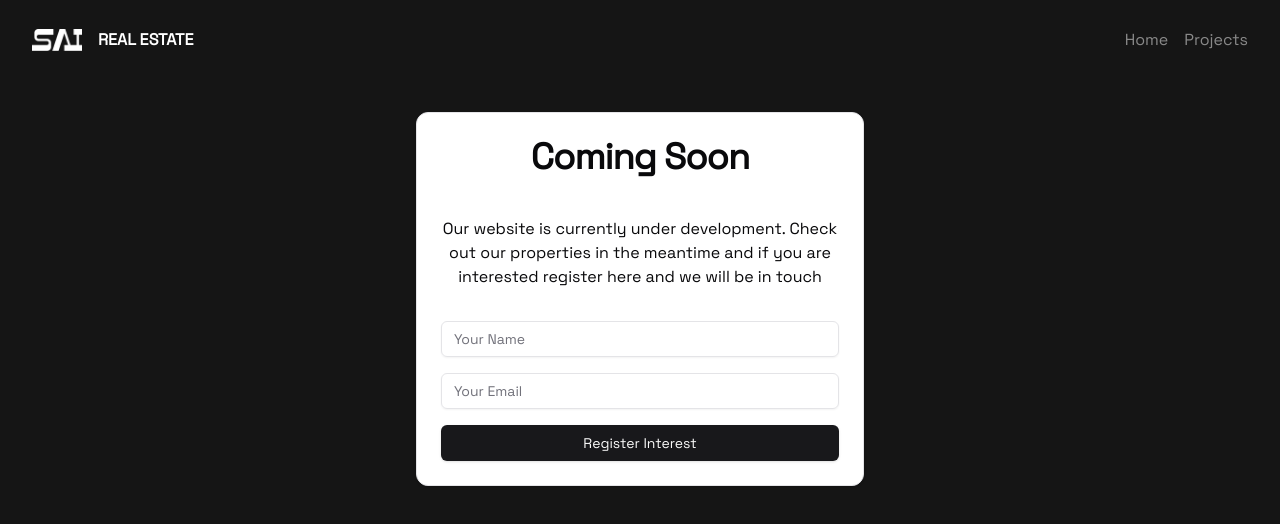
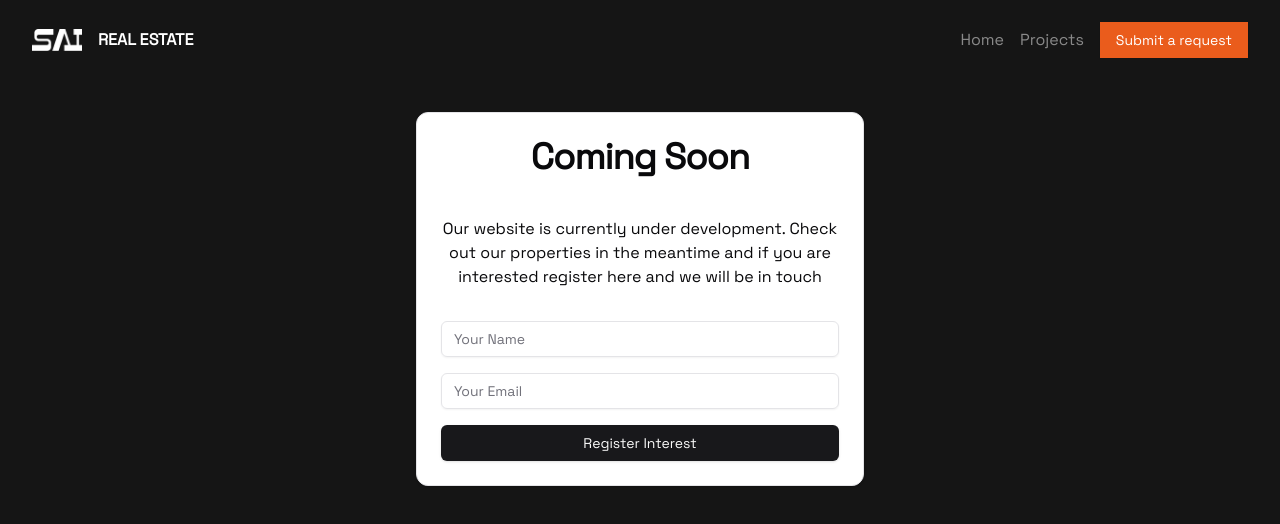
Before and after one commit to shareef945/sai-realestate, a Next.js app: page / in a window 1280 px wide. Shown: the top 524 px of the page. Built offline with nearby package versions, Linux system fonts and the light colour scheme.

Commit message:
added cta button

```diff
--- a/components/ui/navbar.tsx
+++ b/components/ui/navbar.tsx
@@ -6,6 +6,7 @@ import { Sheet, SheetContent, SheetTrigger } from "@/components/ui/sheet";
 import { Menu } from "lucide-react";
 import { useEffect, useState } from "react";
 import { usePathname } from "next/navigation";
+import { Button } from "./button";
 
 const NAV_ITEMS = [
   { href: "/", label: "Home" },
@@ -41,6 +42,12 @@ const NavigationLinks = ({ className }: { className?: string }) => (
         {label}
       </Link>
     ))}
+    <Button
+      variant="outline"
+      className="text-white border-none rounded-none bg-[#EA5C1C]"
+    >
+      <Link href="/">Submit a request</Link>
+    </Button>
   </div>
 );
 
@@ -69,7 +76,6 @@ export default function Navbar() {
             </div>
           </SheetContent>
         </Sheet>
-
         <NavigationLinks className={COMMON_STYLES.desktopNav} />
       </div>
     </header>
```
